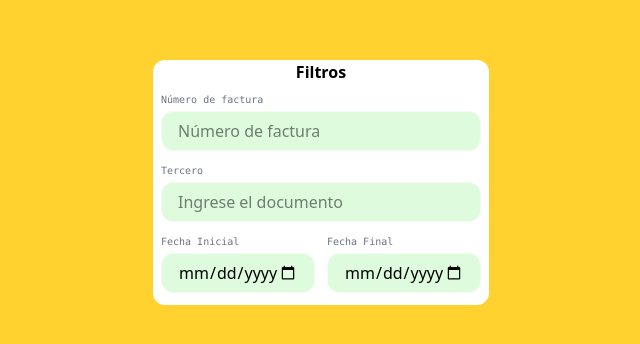
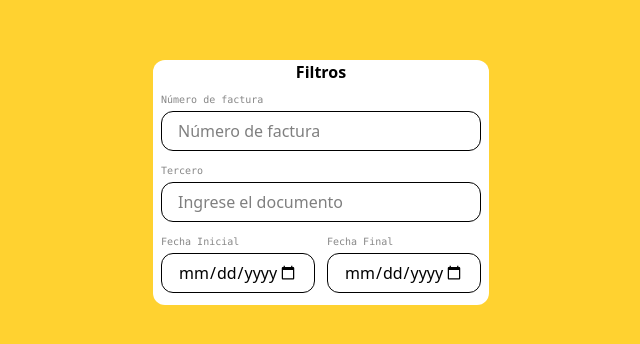
Before and after one commit to CJCPDev/proyecto-formativo-pharmasoft-sena, a React (Vite) app in the folder frontend/sena-pharmasoft/: page / in a window 1280 px wide. Shown: the part 218-562 px from the top of the page, without its empty margins (319-959 px from the left). Built offline with nearby package versions, Linux system fonts and the light colour scheme.

Commit message:
cambios en forms

```diff
--- a/frontend/sena-pharmasoft/src/app/App.jsx
+++ b/frontend/sena-pharmasoft/src/app/App.jsx
@@ -1,5 +1,5 @@
 import FormVentas from '../features/sells/components/FormVentas'
-
+import 'tailwindcss';
 
 export default function App(){
   return (
--- /dev/null
+++ b/frontend/sena-pharmasoft/src/features/users/components/UserForm.jsx
@@ -0,0 +1,40 @@
+import Input from '@/shared/components/Input'
+import Button from '@/shared/components/Button'
+
+
+export default function UserForm(){
+    return (
+        <div className="justify-items-center">
+            {/* Formulario para crear el usuarioo*/}
+            <form>
+                <Input
+                label='Nombre'
+                placeholder='Ingrese su nombre'
+                />
+
+                {/* Actions */}
+                <div className='flex gap-12 items-center justify-center'>
+                <Button
+                    variant = 'secondary'
+                    size = 'sm'
+                    onClick={()=>
+                        console.log('cancelar')
+                    }>
+                        cancelar
+                    </Button>
+
+
+                <Button
+                    variant = 'primary'
+                    size = 'md'
+                    onClick={()=>
+                        console.log('cancelar')
+                    }>
+                        Guardar
+                    </Button>
+
+                </div>
+            </form>
+        </div>
+    )
+}
--- a/frontend/sena-pharmasoft/src/main.jsx
+++ b/frontend/sena-pharmasoft/src/main.jsx
@@ -1,6 +1,6 @@
 import { StrictMode } from 'react'
 import { createRoot } from 'react-dom/client'
-import './index.css'
+import './styles/global.css'
 import App from './app/App.jsx'
 
 createRoot(document.getElementById('root')).render(
--- a/frontend/sena-pharmasoft/src/shared/components/Button.jsx
+++ b/frontend/sena-pharmasoft/src/shared/components/Button.jsx
@@ -1,7 +1,52 @@
-export default function Button(){
-    return(
-            <button className="bg-[#BDF6BC] text-[#186319] font-extrabold text-base align-middle mt-2 w-32 h-9 flex items-center justify-center rounded-lg px-2 py-1 text-center hover:text-[#BDF6BC] hover:bg-[#186319]">
-                Enviar
+
+
+export default function Button ({
+    variant = 'primary', // Define el estilo visual
+    size = 'md',
+    type = 'button',
+    children, //Es el contenido que tiene el botón
+    ...props
+}){
+
+    const variants = {
+        primary: 'border border-border  bg-brand text-inverse hover:bg-brand-hover',
+        secondary: 'border border-border-strong bg-brand text-primary hover:bg-brand-soft',
+    };
+
+    const sizes = {
+        sm:
+            `
+            relative
+            h-9 px-3
+            before:absolute before:content-['']
+            before:inset-y-[10px] before:inset-x-[0px]
+
+            `,
+
+        md:
+            `
+            h-10 px-4
+            before:absolute before:content-['']
+            before:inset-y-[4px] before:inset-x-[0px]
+
+            `
+
+    }
+
+    return (
+        <button
+        type = {type}
+        className={`
+            relative
+            inline-flex items-center justify-center
+            rounded-md
+            transition-colors
+            ${variants[variant]}
+            ${sizes[size]}
+            `}
+            {...props}
+            >
+            {children}
             </button>
     )
-};
+}
--- a/frontend/sena-pharmasoft/src/shared/components/Input.jsx
+++ b/frontend/sena-pharmasoft/src/shared/components/Input.jsx
@@ -21,7 +21,7 @@ export default function Input({label, type = "text", ...props}){
 
                 <input
                     type={type}
-                    className="w-full h-10 relative text-black rounded-xl bg-[#DEFBDD] border border-[#F1FDF0] px-4 text-base focus:ring-1 focus:ring-[#062d08] focus:border-[#062d08] focus:outline-none"
+                    className="w-full h-10 relative text-black rounded-xl bg-primary-500 border border-primary-950 px-4 text-base focus:ring-1 focus:ring-primary-950 focus:border-primary-950 focus:outline-none"
                     {...props}
                 />
             </div>
--- a/frontend/sena-pharmasoft/src/styles/global.css
+++ b/frontend/sena-pharmasoft/src/styles/global.css
@@ -5,29 +5,17 @@
 
 
 @theme {
-    --color-brand: var(--color-primary-300);
-    --color-brand-hover: var(--color-primary-900);/* Generalmente es de un tono mas alto que el brand */
-    --color-brand-soft: var(--color-primary-200);
-
-    /*========== BACKGROUND ==========*/
-
-    --color-background: var(--color-primary-50); /* Fondo de toda la aplicacion */
-    --color-surface: var(--white); /* Fondo de modales, cards, containers */
-    --color-surface-muted: var(--color-gray-200); /* Zonas secundarias, con menos importancia */
-
-    /*========== TEXT ==========*/
-
-    --color-text-primary: var(--color-gray-900); /* Color principal de lectura, títulos, texto base del documento */
-    --color-text-secundary: var(--color-gray-700); /* Textos menos dominantes */
-    --color-text-muted: var(--color-gray-500); /* Texto deshabilitado por ejemplo */
-    --color-text-inverse: var(--color-gray-50); /* Texto invertido */
-
-    /*========== BORDER ==========*/
-
-    --color-border: var(--color-primary-800); /* Borde principal de todos los componentes */
-    --color-border-strong: var(--color-primary-950); /* Bordes mas fuertes */
-
-    /*========== STATE ==========*/
-
-    --color-warning: var(--color-secundary-800); /* */
+    --color-brand: var(--semantic-brand);
+    --color-brand-hover: var(--semantic-brand-hover);
+    --color-brand-soft: var(--semantic-primary-200);
+    --color-background: var(--semantic-primary-50);
+    --color-surface: var(--white);
+    --color-surface-muted: var(--semantic-gray-200);
+    --color-text-primary: var(--semantic-gray-900);
+    --color-text-secundary: var(--semantic-gray-700);
+    --color-text-muted: var(--semantic-gray-500);
+    --color-text-inverse: var(--semantic-gray-50);
+    --color-border: var(--semantic-primary-800);
+    --color-border-strong: var(--semantic-primary-950);
+    --color-warning: var(--semantic-secundary-800); /* */
 }
--- a/frontend/sena-pharmasoft/vite.config.js
+++ b/frontend/sena-pharmasoft/vite.config.js
@@ -1,11 +1,22 @@
 import { defineConfig } from 'vite'
 import react from '@vitejs/plugin-react'
 import tailwindcss from '@tailwindcss/vite'
+import { fileURLToPath } from 'url'
+import { dirname, resolve} from 'path'
+
+
+
+const __filname = fileURLToPath(import.meta.url)
+const __dirname = dirname(__filname)
 
 // https://vite.dev/config/
 export default defineConfig({
-  plugins: [
-  react(),
-  tailwindcss(),
+  plugins: [react(),
+    tailwindcss()
   ],
+  resolve: {
+    alias: {
+      '@': resolve(__dirname, 'src'),
+    }
+  }
 })
```
